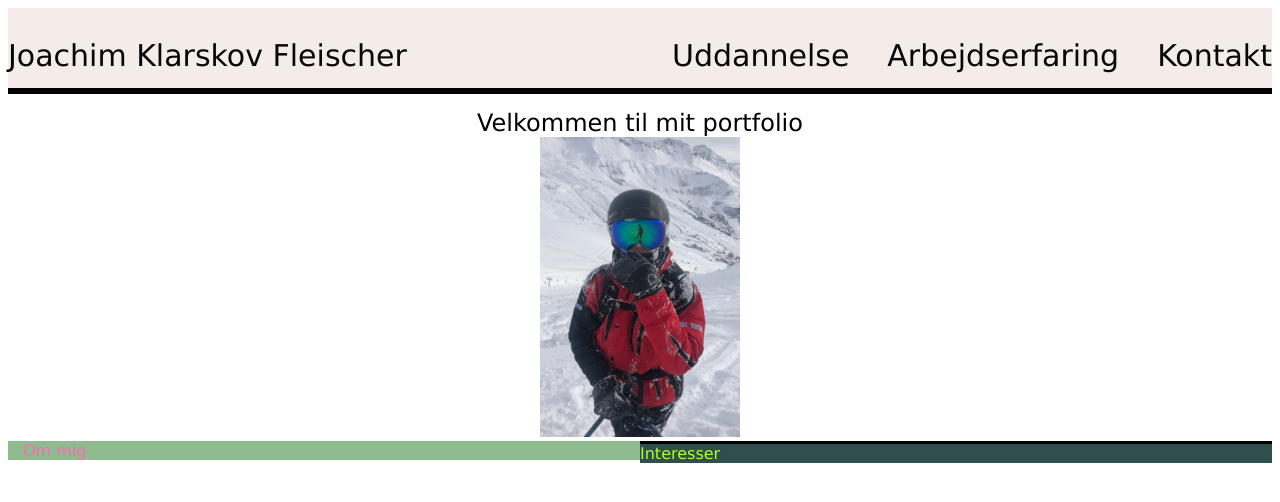
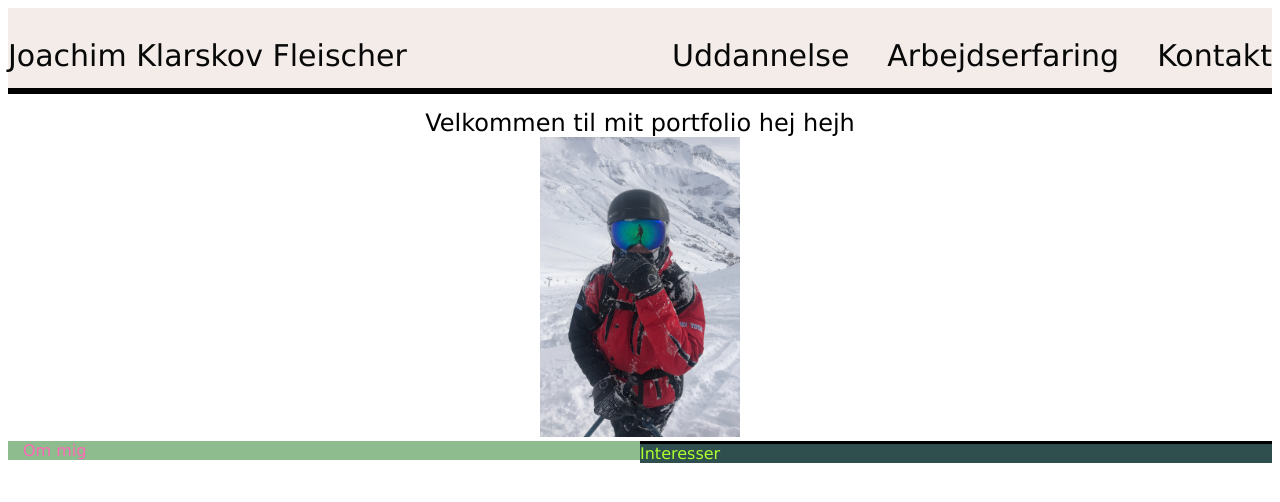
Before and after one commit to Joachimfleischer/joachimfleischer1.github.io, a plain HTML site: page index.html in a window 1280 px wide. Drawn offline with Linux system fonts and the light colour scheme.

Commit message:
Portfolio

```diff
--- a/index.html
+++ b/index.html
@@ -28,7 +28,7 @@
 
             <div class="overskrift-tekst">
 
-            <tittle>Velkommen til mit portfolio</tittle>
+            <tittle>Velkommen til mit portfolio hej hejh</tittle>
         </div>
 
 
```
